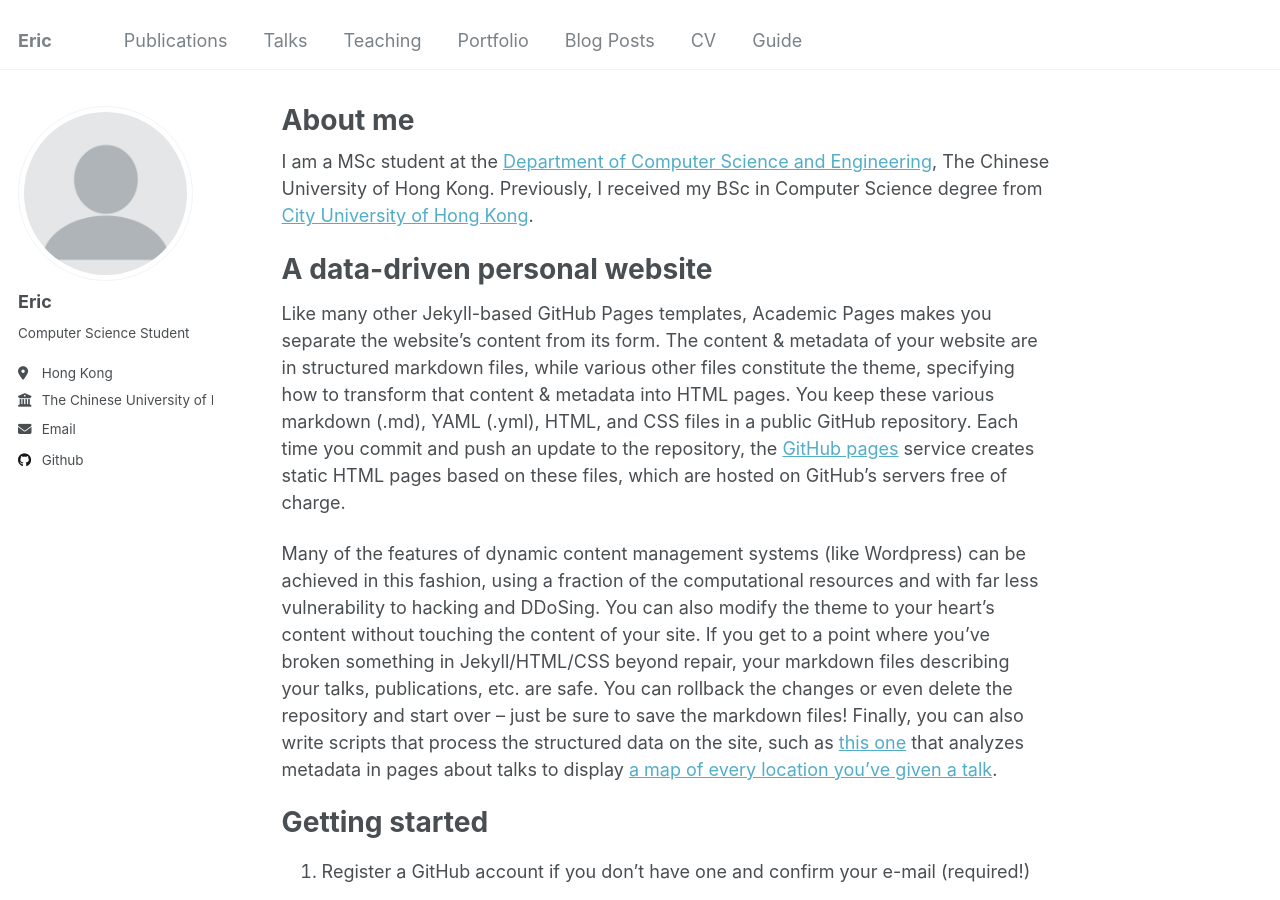
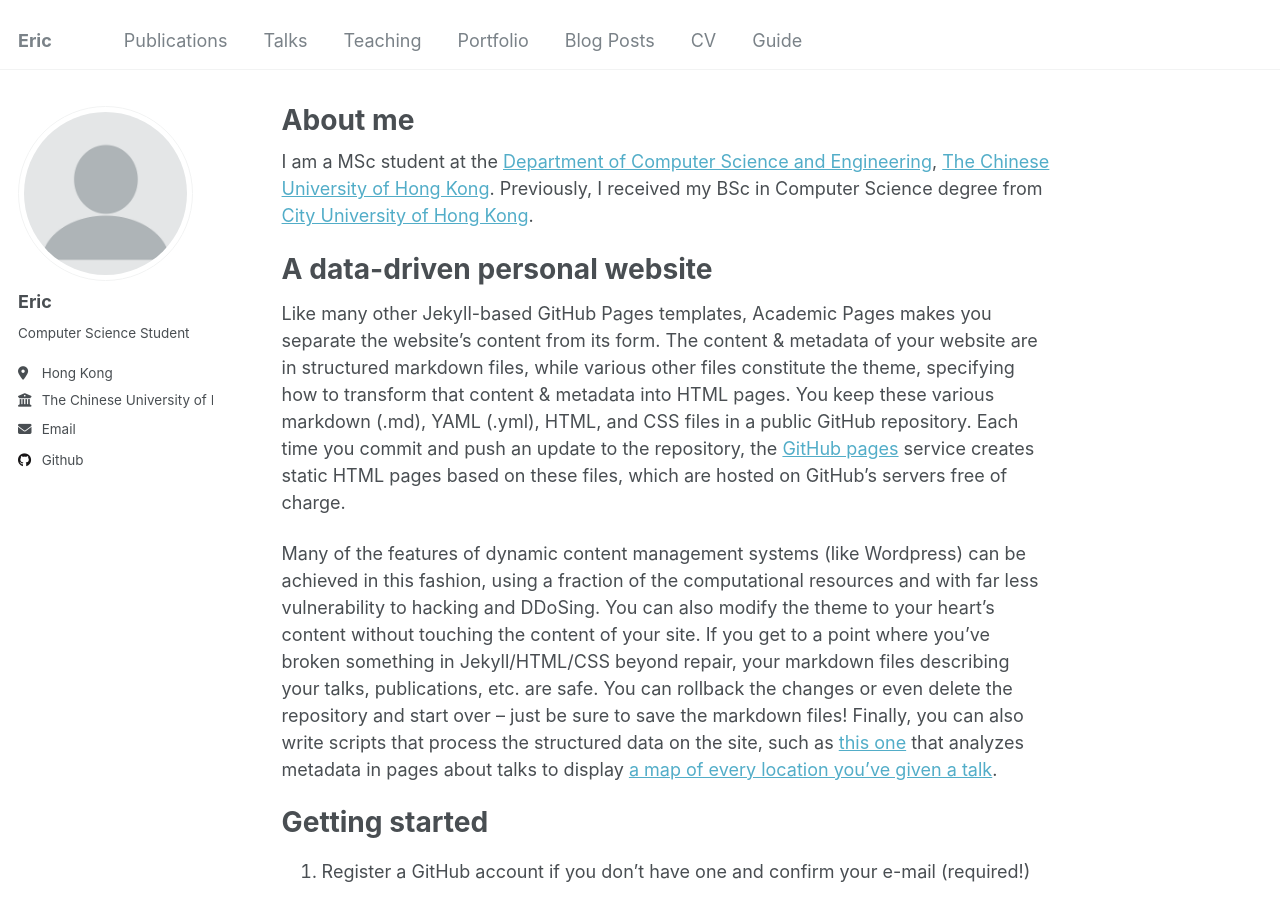
Before and after one commit to ericskh2/ericskh2.github.io, a Jekyll site: the page built from _pages/about.md, in a window 1280 px wide and 900 px high. Built offline with Jekyll 4.4.1, drawn with Linux system fonts in a browser that asks for light colours; part of the change alters nothing that is shown.

```diff
--- a/_pages/about.md
+++ b/_pages/about.md
@@ -7,7 +7,7 @@ redirect_from:
   - /about.html
 ---
 
-I am a MSc student at the [Department of Computer Science and Engineering]([https://pages.github.com](https://www.cse.cuhk.edu.hk/)), The Chinese University of Hong Kong. Previously, I received my BSc in Computer Science degree from [City University of Hong Kong](https://www.cityu.edu.hk/).
+I am a MSc student at the [Department of Computer Science and Engineering]((https://www.cse.cuhk.edu.hk/)), [The Chinese University of Hong Kong](https://www.cuhk.edu.hk/english/index.html). Previously, I received my BSc in Computer Science degree from [City University of Hong Kong](https://www.cityu.edu.hk/).
 
 A data-driven personal website
 ======
```
